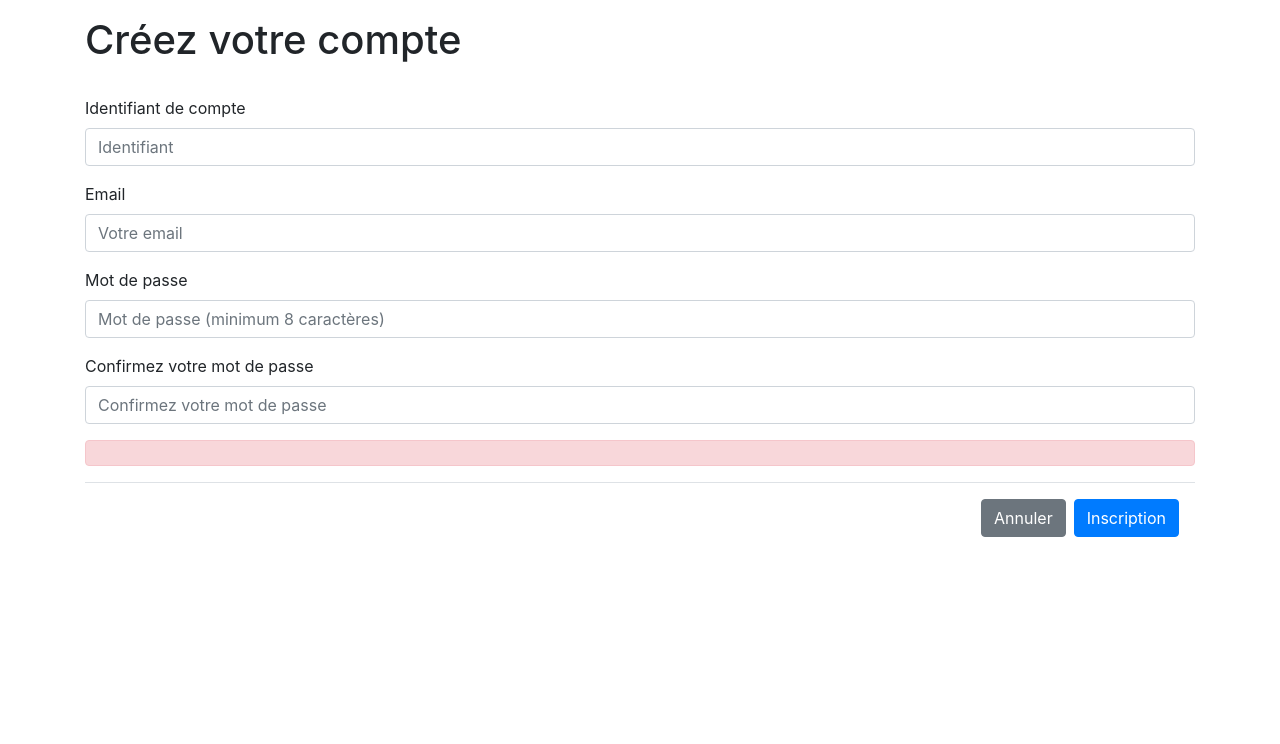
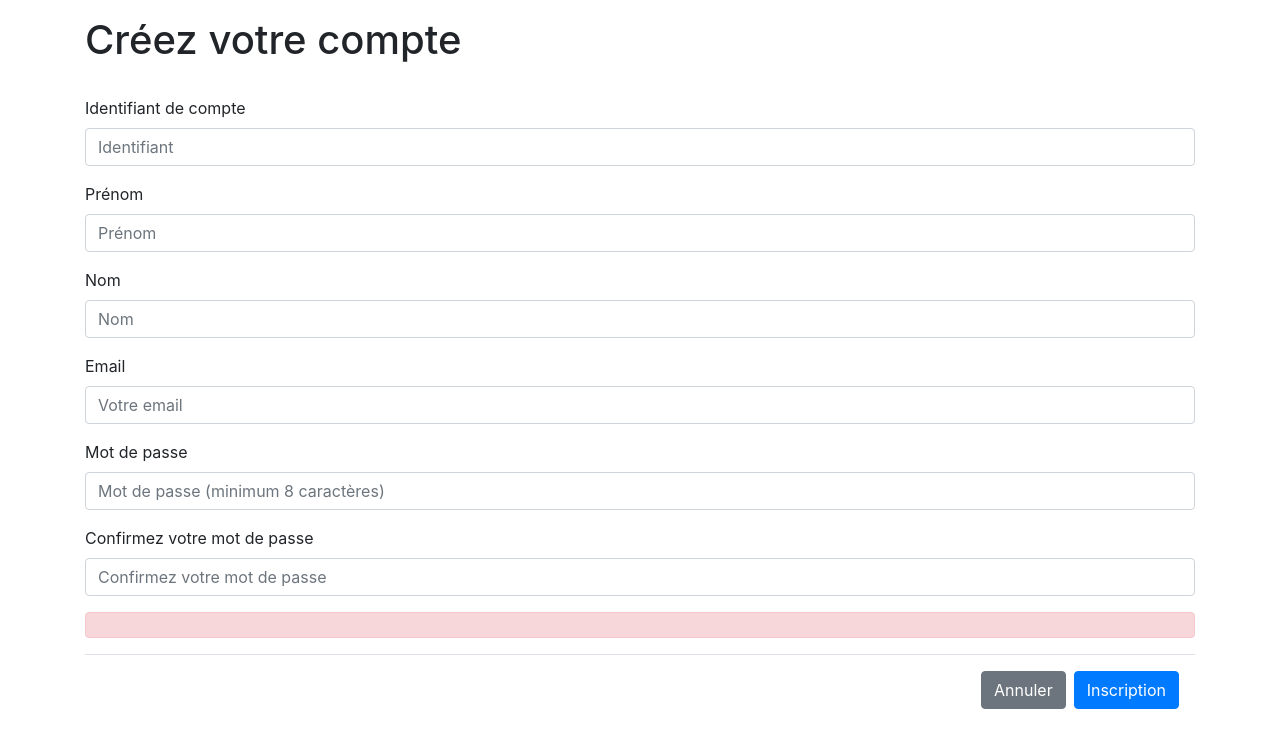
Before and after one commit to juliennoel9/mywishlist, a PHP site: template src/views/register.phtml in a window 1280 px wide. Shown: the part 56-800 px from the top of the page. Run offline with PHP 8.4, Linux system fonts and the light colour scheme; the template is opened without the code that fills it, so the values that code supplies are empty.

Commit message:
Update Account : add name and first name

```diff
--- a/src/config/database_create.sql
+++ b/src/config/database_create.sql
@@ -35,6 +35,8 @@ CREATE TABLE `account` (
   `username` VARCHAR(20) COLLATE utf8_unicode_ci NOT NULL UNIQUE,
   `email` VARCHAR(255) COLLATE utf8_unicode_ci NOT NULL,
   `hash` VARCHAR(256) COLLATE utf8_unicode_ci NOT NULL,
+  `nom` VARCHAR(15) COLLATE utf8_unicode_ci NOT NULL,
+  `prenom` VARCHAR(15) COLLATE utf8_unicode_ci NOT NULL,
   PRIMARY KEY (`id`)
 ) ENGINE=InnoDB DEFAULT CHARSET=utf8 COLLATE=utf8_unicode_ci;
 
--- a/src/controllers/AccountController.php
+++ b/src/controllers/AccountController.php
@@ -16,6 +16,8 @@ class AccountController extends Controller {
         $account = new Account();
         $account->username = htmlentities(trim($_POST['identifiant']));
         $account->email = htmlentities(strtolower(trim($_POST['email'])));
+        $account->prenom = htmlentities(trim($_POST['prenom']));
+        $account->nom = htmlentities(trim($_POST['nom']));
 
         $accountTest = Account::where('email', '=', $account->email)->orwhere('username', '=', $account->username)->first();
         if (empty($accountTest)) {
--- a/src/views/register.phtml
+++ b/src/views/register.phtml
@@ -6,6 +6,14 @@
     <div class="form-group">
         <label for="identifiant">Identifiant de compte</label>
         <input required type="text" placeholder="Identifiant" name="identifiant" class="form-control" id="identifiant">
+    </div>
+    <div class="form-group">
+        <label for="prenom">Prénom</label>
+        <input required type="text" placeholder="Prénom" name="prenom" class="form-control" id="prenom">
+    </div>
+    <div class="form-group">
+        <label for="nom">Nom</label>
+        <input required type="text" placeholder="Nom" name="nom" class="form-control" id="nom">
     </div>
     <div class="form-group">
         <label for="email">Email</label>
```
